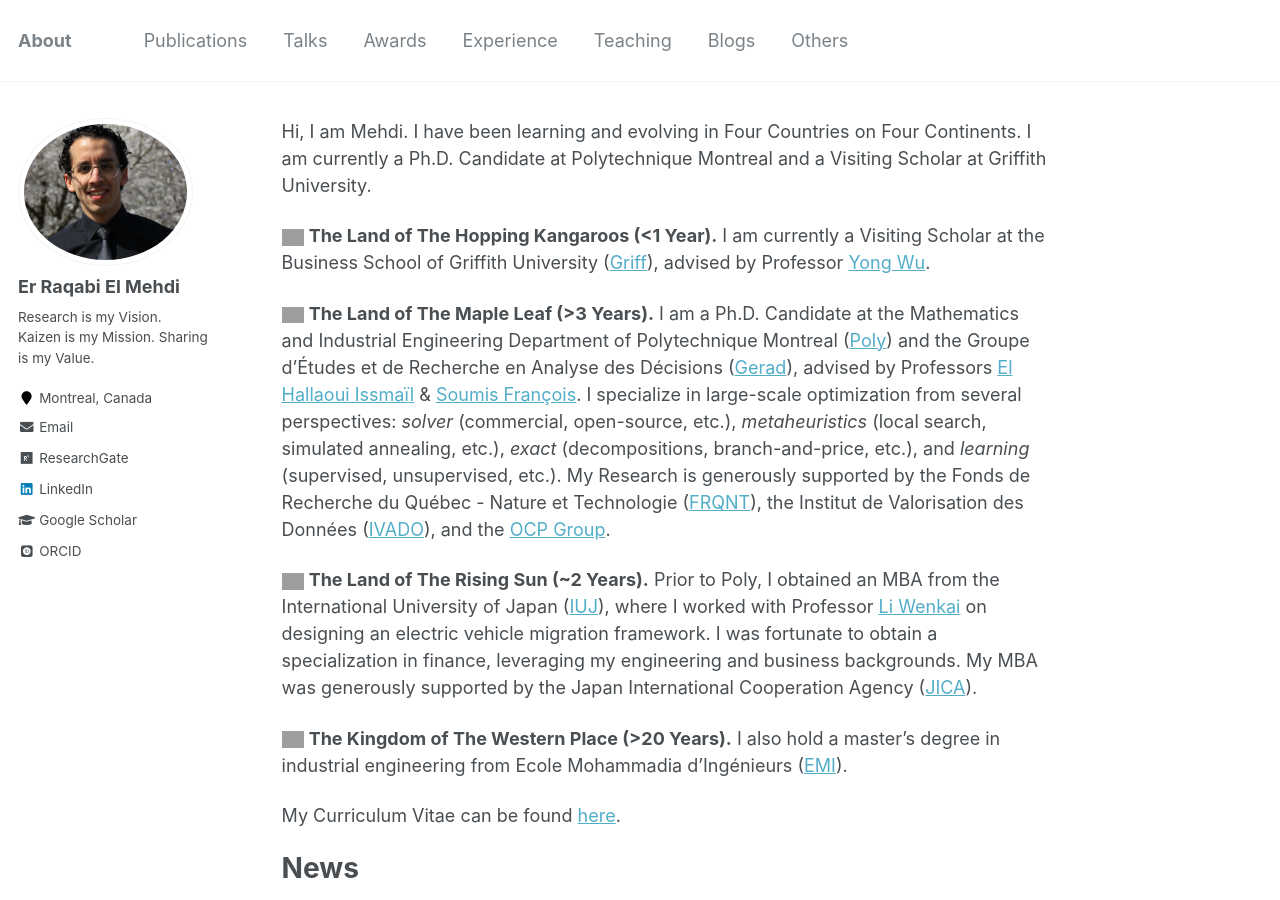
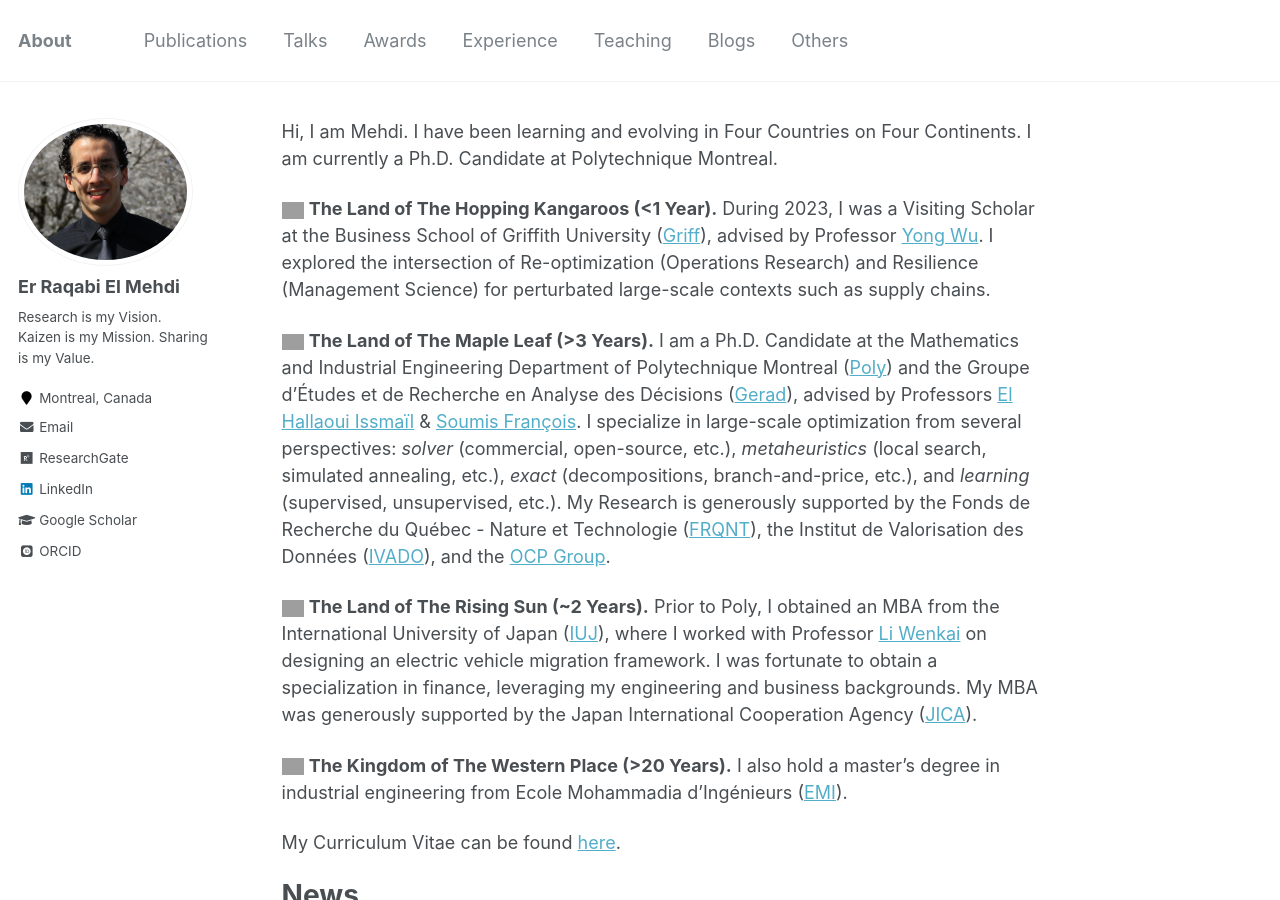
Before and after one commit to RqbMedi/rqbmedi.github.io, a Jekyll site: the page built from _pages/about.md, in a window 1280 px wide and 900 px high. Built offline with Jekyll 4.4.1, drawn with Linux system fonts in a browser that asks for light colours; some web fonts are replaced; grey boxes are pictures that could not be loaded.

Commit message:
Initial Commit

```diff
--- a/_pages/about.md
+++ b/_pages/about.md
@@ -8,13 +8,13 @@ redirect_from:
   - /about.html
 ---
 
-Hi, I am Mehdi. I have been learning and evolving in Four Countries on Four Continents. I am currently a Ph.D. Candidate at Polytechnique Montreal and a Visiting Scholar at Griffith University.
+Hi, I am Mehdi. I have been learning and evolving in Four Countries on Four Continents. I am currently a Ph.D. Candidate at Polytechnique Montreal.
 
 [comment]: <> (Update: In my beloved country Morocco, I acquired the Value of Believing. In Japan, I understood the Value of Hardwork. In Canada, I witnessed the Value of Excellence. In Australia, I am looking forward to confirming the Value of Consistency. I am very grateful to these dear countries :-))
 
 [comment]: <> (Update: Four Countries on Four Continents. In Australia, I confirmed the Value of Consistency.)
 
-<img alt="Australia" src="http://purecatamphetamine.github.io/country-flag-icons/3x2/AU.svg" width="22" height="22"/> **The Land of The Hopping Kangaroos (<1 Year).** I am currently a Visiting Scholar at the Business School of Griffith University ([Griff](https://www.griffith.edu.au/)), advised by Professor [Yong Wu](https://www.griffith.edu.au/griffith-business-school/departments/business-strategy-innovation/contact-us/staff/dr-yong-wu).
+<img alt="Australia" src="http://purecatamphetamine.github.io/country-flag-icons/3x2/AU.svg" width="22" height="22"/> **The Land of The Hopping Kangaroos (<1 Year).** During 2023, I was a Visiting Scholar at the Business School of Griffith University ([Griff](https://www.griffith.edu.au/)), advised by Professor [Yong Wu](https://www.griffith.edu.au/griffith-business-school/departments/business-strategy-innovation/contact-us/staff/dr-yong-wu). I explored the intersection of Re-optimization (Operations Research) and Resilience (Management Science) for perturbated large-scale contexts such as supply chains.
 
 <img alt="Canada" src="http://purecatamphetamine.github.io/country-flag-icons/3x2/CA.svg" width="22" height="22"/> **The Land of The Maple Leaf (>3 Years).** I am a Ph.D. Candidate at the Mathematics and Industrial Engineering Department of Polytechnique Montreal ([Poly](https://www.polymtl.ca/)) and the Groupe d'Études et de Recherche en Analyse des Décisions ([Gerad](https://www.gerad.ca/en)), advised by Professors [El Hallaoui Issmaïl](https://www.polymtl.ca/expertises/el-hallaoui-issmail) & [Soumis François](https://www.polymtl.ca/expertises/soumis-francois). I specialize in large-scale optimization from several perspectives: *solver* (commercial, open-source, etc.), *metaheuristics* (local search, simulated annealing, etc.), *exact* (decompositions, branch-and-price, etc.), and *learning* (supervised, unsupervised, etc.). My Research is generously supported by the Fonds de Recherche du Québec - Nature et Technologie ([FRQNT](https://frq.gouv.qc.ca/en/)), the Institut de Valorisation des Données ([IVADO](https://ivado.ca/en/)), and the [OCP Group](https://www.ocpgroup.ma/).
 
```
